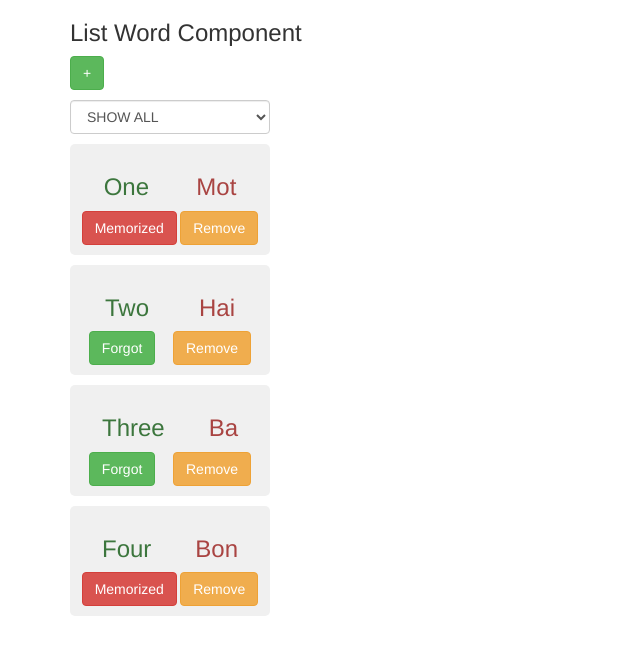
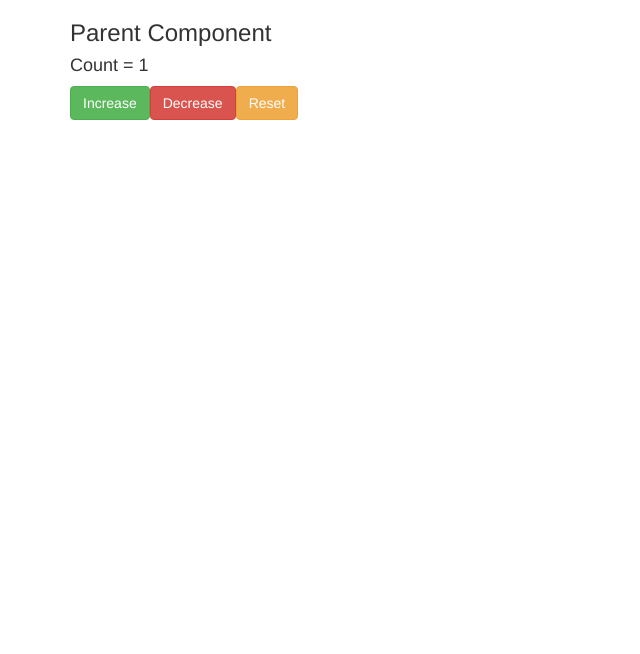
Before and after one commit to vanpho93/ng1704, an Angular app: page / in a window 1280 px wide. Shown: the top 654 px of the page, without its empty margins (0-640 px from the left). Built offline with nearby package versions, Linux system fonts and the light colour scheme.

Commit message:
interact

```diff
--- a/src/app/app.component.html
+++ b/src/app/app.component.html
@@ -1,8 +1,4 @@
 <div class="container">
-    <!-- <app-word-form></app-word-form> -->
-    <app-list-word></app-list-word>
+    <app-parent></app-parent>
+    <!-- <app-list-word></app-list-word> -->
 </div>
-
-<!-- <app-word></app-word> -->
-<!-- <app-list-word></app-list-word> -->
-<!-- <app-word-filter></app-word-filter> -->
--- a/src/app/app.module.ts
+++ b/src/app/app.module.ts
@@ -8,6 +8,7 @@ import { ListWordComponent } from './components/list-word.component';
 import { WordFormComponent } from './components/word-form.component';
 import { WordComponent } from './components/word.component';
 import { WordFilterComponent } from './components/word-filter.component';
+import { ParentComponent, ChildComponent } from './components/interact';
 
 @NgModule({
   declarations: [
@@ -15,7 +16,9 @@ import { WordFilterComponent } from './components/word-filter.component';
     WordComponent,
     ListWordComponent,
     WordFormComponent,
-    WordFilterComponent
+    WordFilterComponent,
+    ParentComponent,
+    ChildComponent
   ],
   imports: [
     BrowserModule,
--- /dev/null
+++ b/src/app/components/interact.ts
@@ -0,0 +1,25 @@
+import { Component } from '@angular/core';
+
+@Component({
+  selector: 'app-parent',
+  template: `
+    <h3>Parent Component</h3>
+    <h4>Count = {{ count }}</h4>
+    <app-child></app-child>
+  `
+})
+
+export class ParentComponent {
+    count = 1;
+}
+
+@Component({
+    selector: 'app-child',
+    template: `
+        <button class="btn btn-success">Increase</button>
+        <button class="btn btn-danger">Decrease</button>
+        <button class="btn btn-warning">Reset</button>
+    `
+})
+
+export class ChildComponent {}
```
